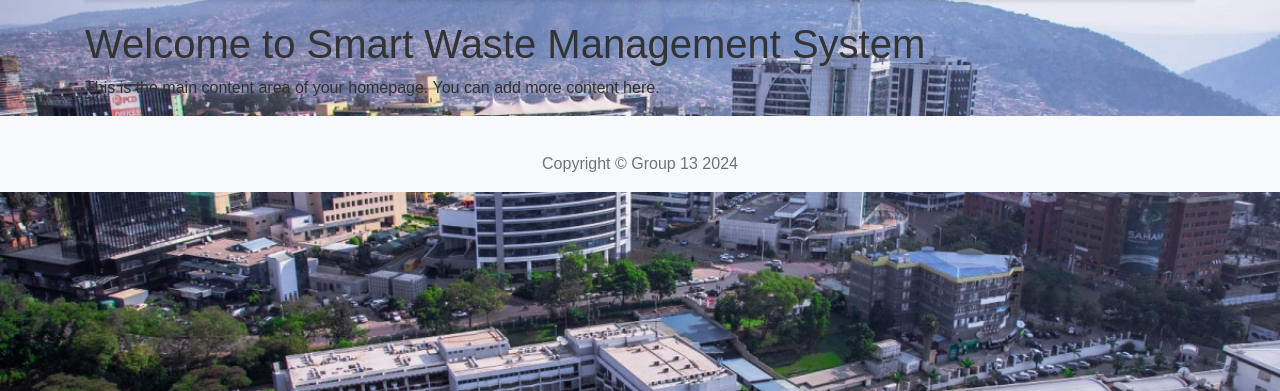
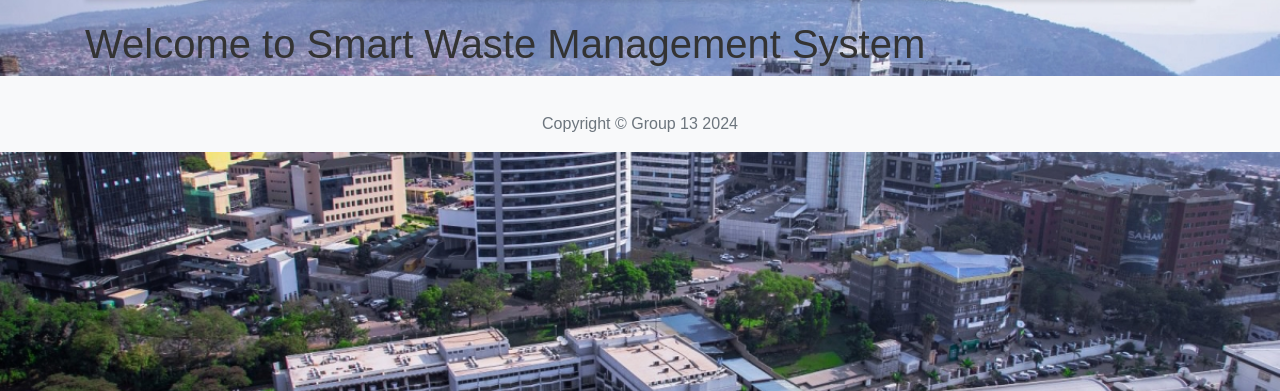
Before and after one commit to Ghyghi/Waste-Management, a Flask app: template app/templates/index.html in a window 1280 px wide. Shown: the part 76-467 px from the top of the page. Run offline with Flask 3, Linux system fonts and the light colour scheme; the template is opened without the code that fills it, so the values that code supplies are empty; parts of the project's set-up code (start-up, migrations or seed data) failed here and were passed over; some libraries are stand-ins or nearby versions.

Commit message:
main page

```diff
--- a/app/templates/index.html
+++ b/app/templates/index.html
@@ -42,7 +42,7 @@
     <div class="container">
         <!-- Main content area -->
         <h1>Welcome to Smart Waste Management System</h1>
-        <p>This is the main content area of your homepage. You can add more content here.</p>
+
     </div>
 </main>
 
```
